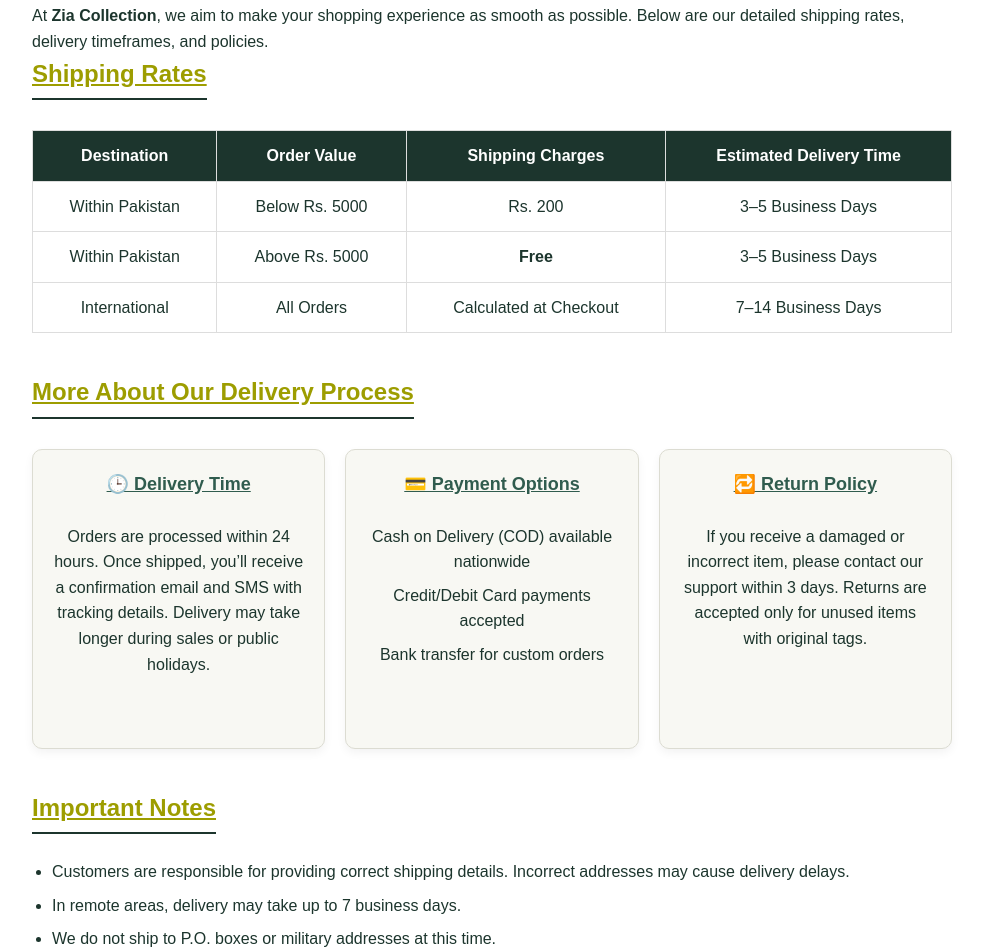
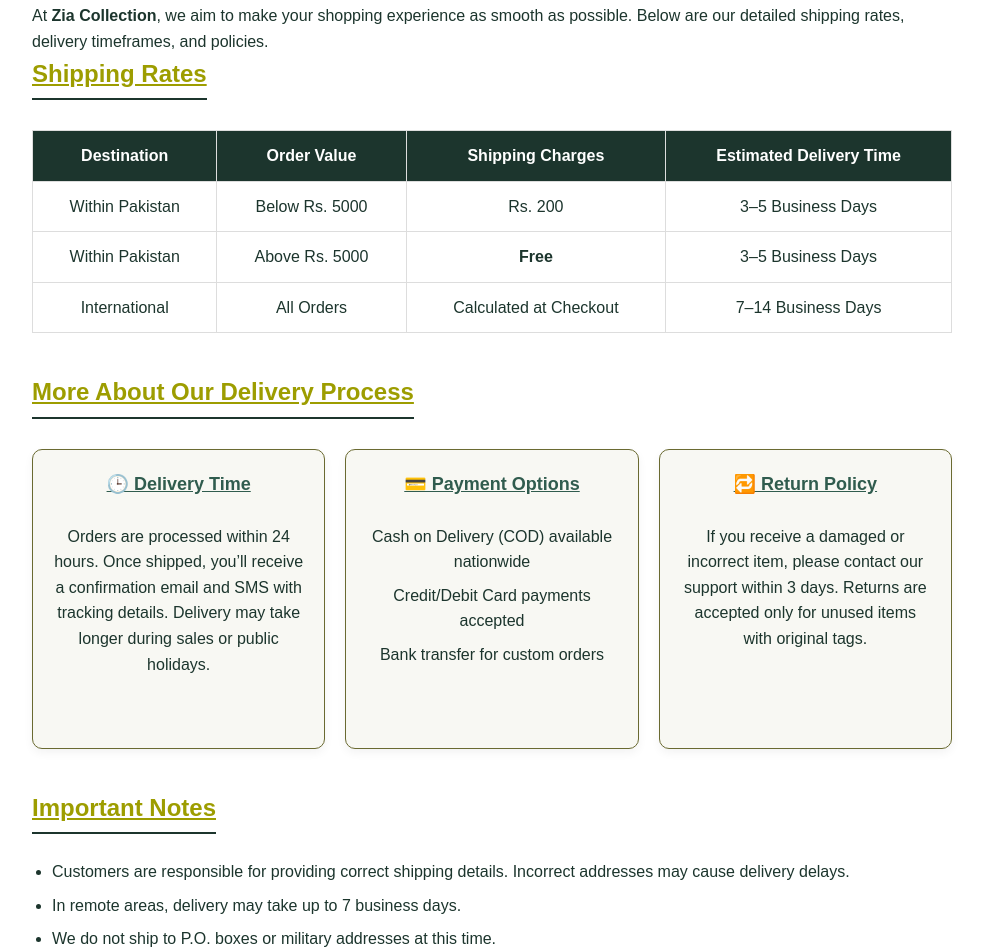
Before and after one commit to Fizza87/ZiaCollection, a plain HTML site: page shipping.html in a window 1280 px wide. Shown: the part 265-1214 px from the top of the page, without its empty margins (148-1131 px from the left). Drawn offline with Linux system fonts and the light colour scheme.

Commit message:
change colors

```diff
--- a/shipping.html
+++ b/shipping.html
@@ -103,7 +103,7 @@
 .column {
   flex: 1; /* sab boxes equal width */
   background-color: #f8f8f3;
-  border: 1px solid #dcdcd2;
+  border: 1px solid #6a6a31;
   border-radius: 10px;
   padding: 20px;
   box-shadow: 0 4px 10px rgba(0,0,0,0.05);
```
Also changed, not shown: stores.html (+1 -0 lines), track.html (+1 -1 lines).
